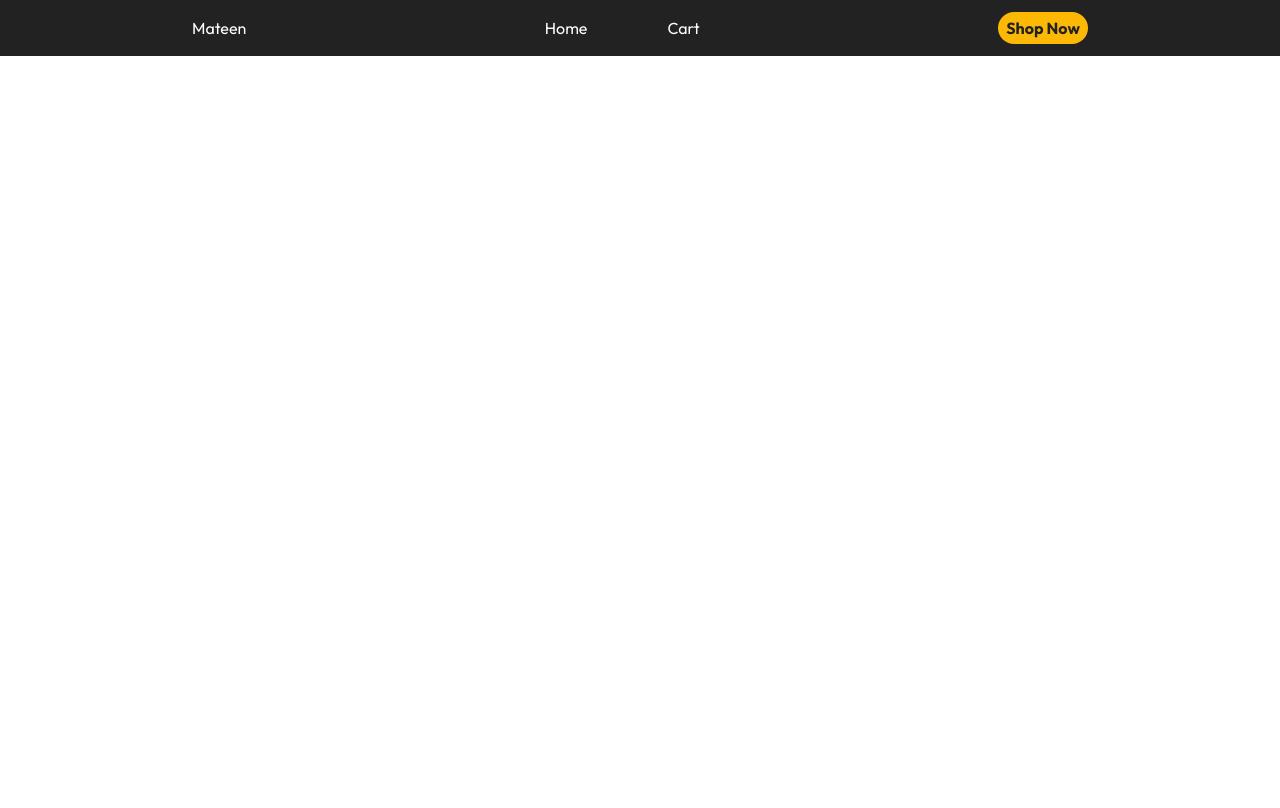
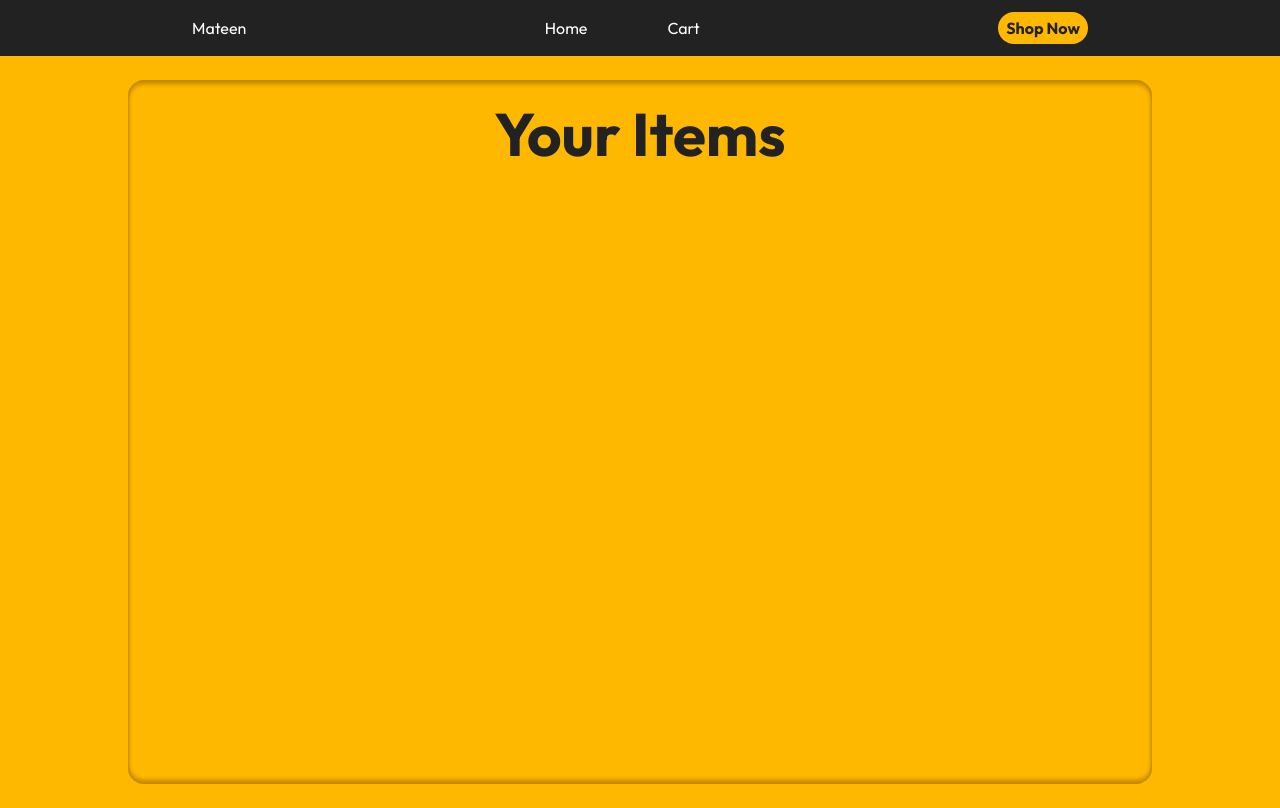
Before and after one commit to VyperX2/e-commerce-website, a React (Vite) app: page /cart in a window 1280 px wide. Built offline with nearby package versions, Linux system fonts and the light colour scheme.

Commit message:
Added Cart Items to cart page

```diff
--- a/src/components/Navbar.jsx
+++ b/src/components/Navbar.jsx
@@ -22,14 +22,19 @@ const Navbar = () => {
 							isOpen ? "flex" : "hidden"
 						} flex-col px-2 py-4 bg-[#FFB800] absolute text-[#222222] font-semibold rounded-lg right-1`}
 					>
-						{NavLinks.map((link,index) => (
-							<Link key={index} to={link.to}>{link.title}</Link>
+						{NavLinks.map((link, index) => (
+							<Link key={index} to={link.to}>
+								{link.title}
+							</Link>
 						))}
+              <Link to="/products">Products</Link>
 					</ul>
 				</div>
 				<ul className=" sm:flex items-center justify-center gap-x-20 hidden ">
-					{NavLinks.map((link,index) => (
-						<Link key={index} to={link.to}>{link.title}</Link>
+					{NavLinks.map((link, index) => (
+						<Link key={index} to={link.to}>
+							{link.title}
+						</Link>
 					))}
 				</ul>
 
--- a/src/components/ProductCard.jsx
+++ b/src/components/ProductCard.jsx
@@ -1,16 +1,19 @@
-import { useContext, useEffect } from "react";
+import { useContext } from "react";
 import CartContext from "../context/CartContext";
 import { motion } from "framer-motion";
 
 const ProductCard = ({ img, name, price, id, index }) => {
+
 	const {
 		getProductQuantity,
 		addOneToCart,
 		deleteFromCart,
 		removeOneFromCart,
 		getProductData,
+    cartProducts
 	} = useContext(CartContext);
 	const currentProductQuantity = getProductQuantity(id);
+
 
 	return (
 		<motion.div
@@ -18,9 +21,9 @@ const ProductCard = ({ img, name, price, id, index }) => {
 			// animate={{ x: 0, y: 0, opacity: 1 }}
 			transition={{ delay: index * 0.1 }}
 			whileInView={{ x: 0, y: 0, opacity: 1 }}
-      viewport={{
-        once : true
-      }}
+			viewport={{
+				once: true,
+			}}
 			className=" bg-inherit flex flex-col   pb-4 rounded-2xl shadows mt-6  "
 		>
 			<img src={img} alt="shoe" className=" h-[200px] w-[250px] object-cover" />
--- a/src/context/CartContext.jsx
+++ b/src/context/CartContext.jsx
@@ -120,7 +120,9 @@ export const CartProvider = ({ children }) => {
 				addOneToCart,
 				deleteFromCart,
 				removeOneFromCart,
-        getProductData
+        getProductData,
+        setCartProducts,
+        cartProducts
 			}}
 		>
 			{children}
--- a/src/pages/Cart.jsx
+++ b/src/pages/Cart.jsx
@@ -1,9 +1,32 @@
-import React from 'react'
+import { useContext } from "react";
+import AnimatedPages from "../components/AnimatedPages";
+import CartContext from "../context/CartContext";
+import CartCard from "../components/CartCard";
+const Cart = () => {
+	const { cartProducts } = useContext(CartContext);
 
-const Cart = () => {
-  return (
-    <div>Cart</div>
-  )
-}
+	return (
+		<AnimatedPages>
+			<section className=" bg-[#FFB800] pt-6 pb-6 px-6 font-outfit">
+				<div className=" min-h-[88vh] container pt-6 shadows rounded-2xl">
+					<h4 className=" md:text-6xl text-4xl text-center text-[#222222] font-bold ">
+						Your Items
+					</h4>
 
-export default Cart
+					<div className=" flex flex-col">
+						{cartProducts?.map((product, index) => (
+							<CartCard
+                key={index}
+                index={index}
+                id={product.id}
+								quantity={product.quantity}
+							/>
+						))}
+					</div>
+				</div>
+			</section>
+		</AnimatedPages>
+	);
+};
+
+export default Cart;
```
